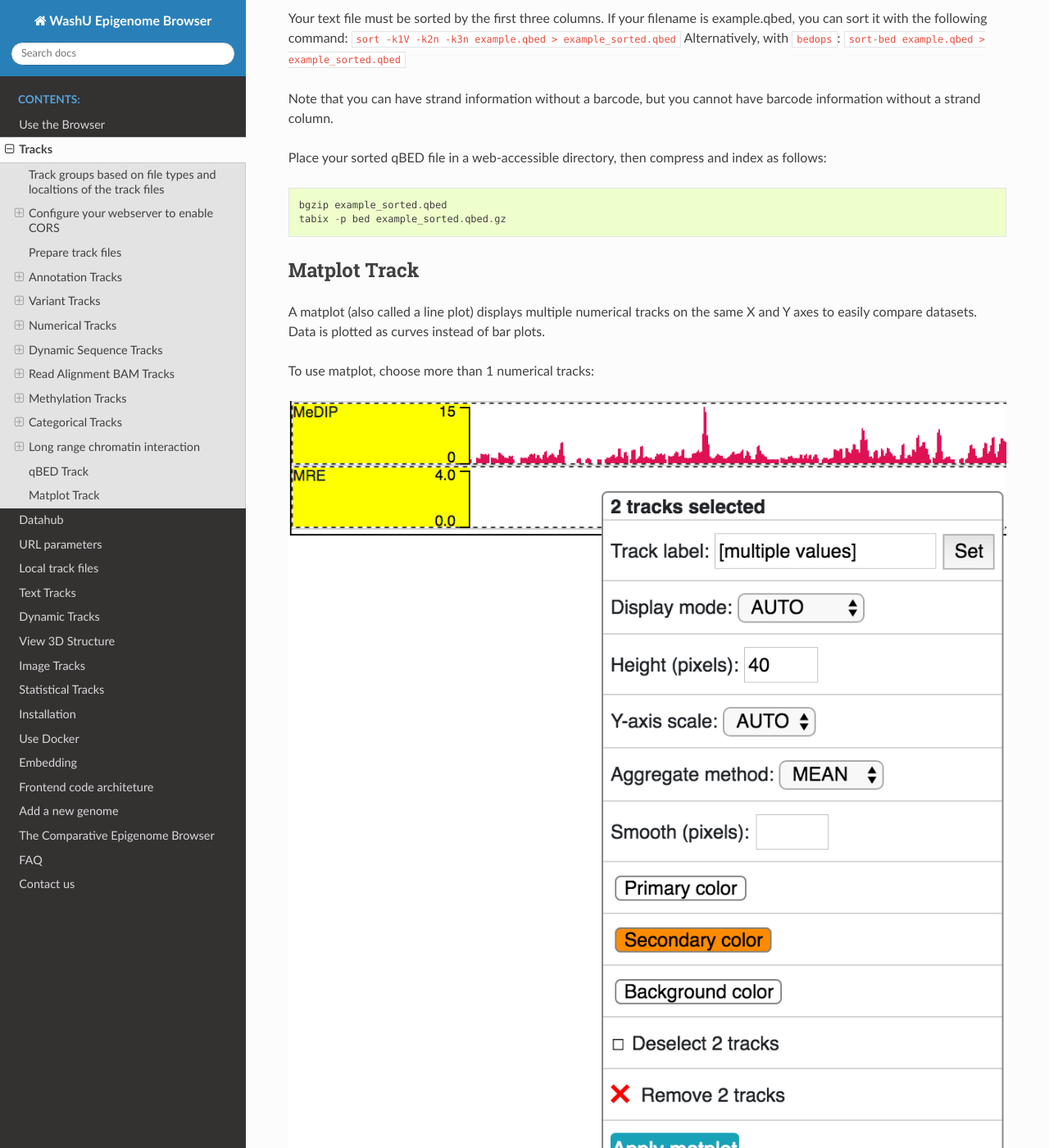
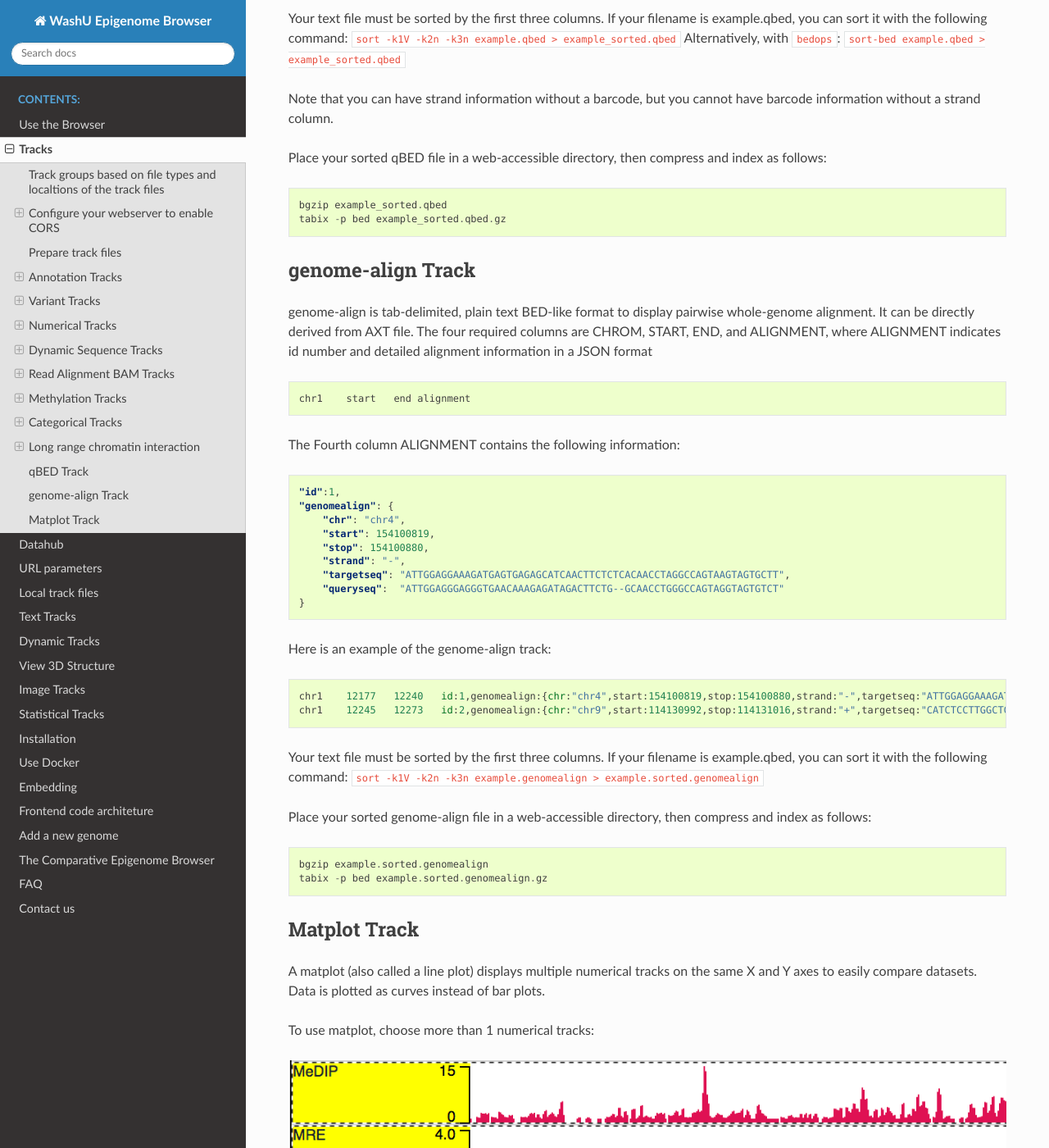
Before and after one commit to lidaof/eg-docs, a Sphinx documentation site: the page built from docs/tracks.rst, in a window 1280 px wide and 1400 px high, scrolled down 15734 px. Shown: the whole window at 82% size. Built offline with Sphinx 7.4.7 and the Read the Docs theme 2.0.0, drawn with Linux system fonts in a browser that asks for light colours.

Commit message:
add genome-align track to the track page

```diff
--- a/docs/tracks.rst
+++ b/docs/tracks.rst
@@ -557,6 +557,38 @@ Place your sorted qBED file in a web-accessible directory, then compress and ind
     bgzip example_sorted.qbed
     tabix -p bed example_sorted.qbed.gz
 
+genome-align Track
+------------------
+genome-align is tab-delimited, plain text BED-like format to display pairwise whole-genome alignment. It can be directly derived from AXT file. The four required columns are CHROM, START, END, and ALIGNMENT, where ALIGNMENT indicates id number and detailed alignment information in a JSON format ::
+
+    chr1    start   end alignment
+
+The Fourth column ALIGNMENT contains the following information:
+
+.. code-block:: json
+
+    "id":1,
+    "genomealign": {
+        "chr": "chr4",
+        "start": 154100819,
+        "stop": 154100880,
+        "strand": "-",
+        "targetseq": "ATTGGAGGAAAGATGAGTGAGAGCATCAACTTCTCTCACAACCTAGGCCAGTAAGTAGTGCTT",
+        "queryseq":  "ATTGGAGGGAGGGTGAACAAAGAGATAGACTTCTG--GCAACCTGGGCCAGTAGGTAGTGTCT"
+    }
+
+Here is an example of the genome-align track::
+
+    chr1    12177   12240   id:1,genomealign:{chr:"chr4",start:154100819,stop:154100880,strand:"-",targetseq:"ATTGGAGGAAAGATGAGTGAGAGCATCAACTTCTCTCACAACCTAGGCCAGTAAGTAGTGCTT",queryseq:"ATTGGAGGGAGGGTGAACAAAGAGATAGACTTCTG--GCAACCTGGGCCAGTAGGTAGTGTCT"}
+    chr1    12245   12273   id:2,genomealign:{chr:"chr9",start:114130992,stop:114131016,strand:"+",targetseq:"CATCTCCTTGGCTGTGATACGTGGCCGG",queryseq:"TGTCCCCTTGTCTGC----CGGGGCTGG"}
+
+Your text file must be sorted by the first three columns. If your filename is example.qbed, you can sort it with the following command: ``sort -k1V -k2n -k3n example.genomealign > example.sorted.genomealign``
+
+Place your sorted genome-align file in a web-accessible directory, then compress and index as follows::
+
+    bgzip example.sorted.genomealign
+    tabix -p bed example.sorted.genomealign.gz
+
 Matplot Track
 -------------
 
```
